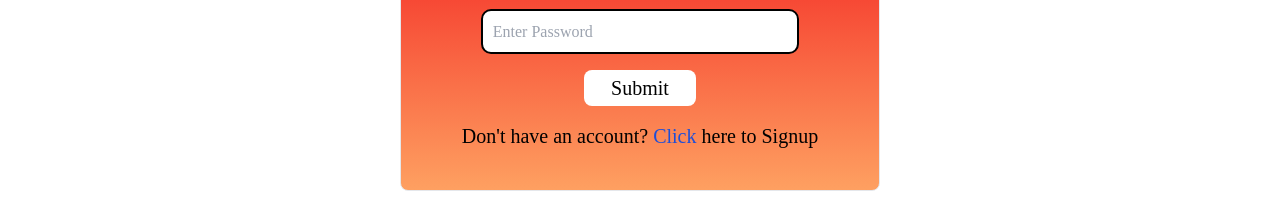
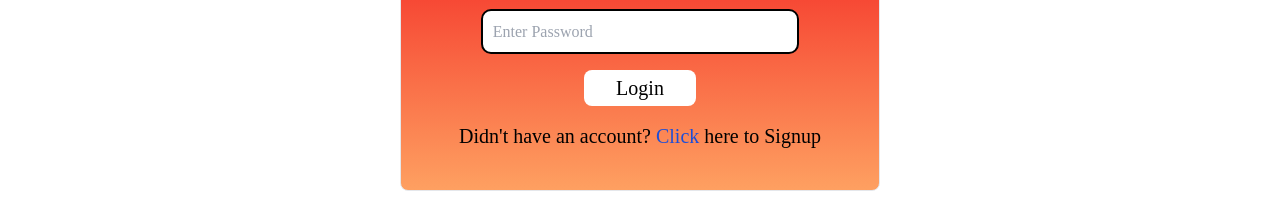
Before and after one commit to Avinashyennam/E-Cart, a React (Vite) app in the folder client/: page /login in a window 1280 px wide. Shown: the part 249-449 px from the top of the page. Built offline with nearby package versions, Linux system fonts and the light colour scheme.

Commit message:
changed loginsignup page

```diff
--- a/client/src/pages/LoginSignup.jsx
+++ b/client/src/pages/LoginSignup.jsx
@@ -66,8 +66,8 @@ const Login = ()=>{
                         <form className="login-form flex flex-col justify-center items-center gap-4 border p-10 rounded-lg" onSubmit={handleLogin}>
                             <input type="email" name="email" value={loginData.email} placeholder="Enter Email" onChange={(e)=>setLoginData(e.target.value)}/>
                             <input type="password" name="password" value={loginData.password} placeholder="Enter Password" onChange={(e)=>setLoginData(e.target.value)}/>
-                            <button className="bg-white text-black text-xl w-28 p-1 rounded-lg">Submit</button>
-                            <h1 className="text-xl">Don't have an account? <span className="text-blue-700 cursor-pointer" onClick={()=>setLogin(!login)}>Click </span>here to Signup</h1>
+                            <button className="bg-white text-black text-xl w-28 p-1 rounded-lg">Login</button>
+                            <h1 className="text-xl">Didn't have an account? <span className="text-blue-700 cursor-pointer" onClick={()=>setLogin(!login)}>Click </span>here to Signup</h1>
                         </form>
                     </div>:
                     <div>
```
